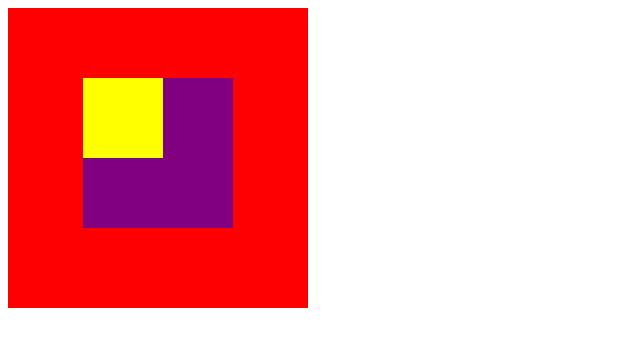
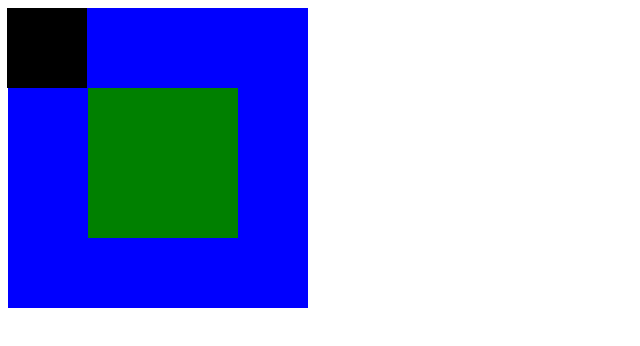
Before and after one commit to ViMoreno21/Positioning2, a plain HTML site: page index.html in a window 1280 px wide. Shown: the whole page, without its empty margins (0-640 px from the left). Drawn offline with Linux system fonts and the light colour scheme.

Commit message:
Primer Cambio

```diff
--- a/index.html
+++ b/index.html
@@ -7,9 +7,9 @@
 	</head>
 	<body>
 		<div class="primero">
-			<div class="segundo">
+			<div class="segundo"></div>
 				<div class="tercero"></div>
-		</div>
+			</div>
 
 		</div>
 	</body>
--- a/style/main.css.css
+++ b/style/main.css.css
@@ -9,7 +9,7 @@ div {
 
 .primero {
 
-	background-color: red;
+	background-color: blue;
 	width: 300px;
 	height: 300px;
 
@@ -17,19 +17,22 @@ div {
 
 .segundo {
 
-	background-color: purple;
+	background-color: green;
 	width: 150px;
 	height: 150px;
 	position: relative;
-	left: 75px;
-	bottom: -70px;
+	left: 80px;
+	bottom: -80px;
 
 }
 
 .tercero {
 
-	background-color: yellow;
+	background-color: black;
 	width: 80px;
 	height: 80px;
+	position: relative;
+	top: -70px;
+	left: -155px;
 
 }
```
